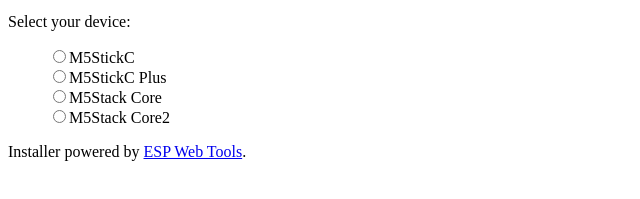
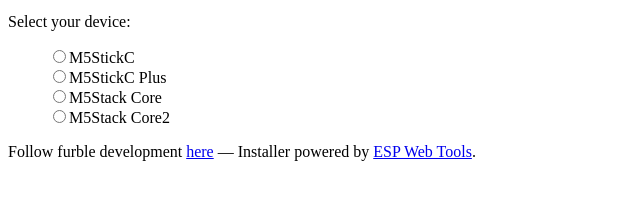
Before and after one commit to gkoh/furble, a plain HTML site: page web-installer/index.html in a window 1280 px wide. Shown: the part 101-300 px from the top of the page, without its empty margins (0-640 px from the left). Drawn offline with Linux system fonts and the light colour scheme.

Commit message:
Add link to github project.

```diff
--- a/web-installer/index.html
+++ b/web-installer/index.html
@@ -32,6 +32,8 @@
       </p>
 
       <div class="footer">
+        Follow furble development <a href="https://github.com/gkoh/furble">here</a>
+        &mdash;
         Installer powered by <a href="https://esphome.github.io/esp-web-tools/">ESP Web Tools</a>.
       </div>
     <script>
```
